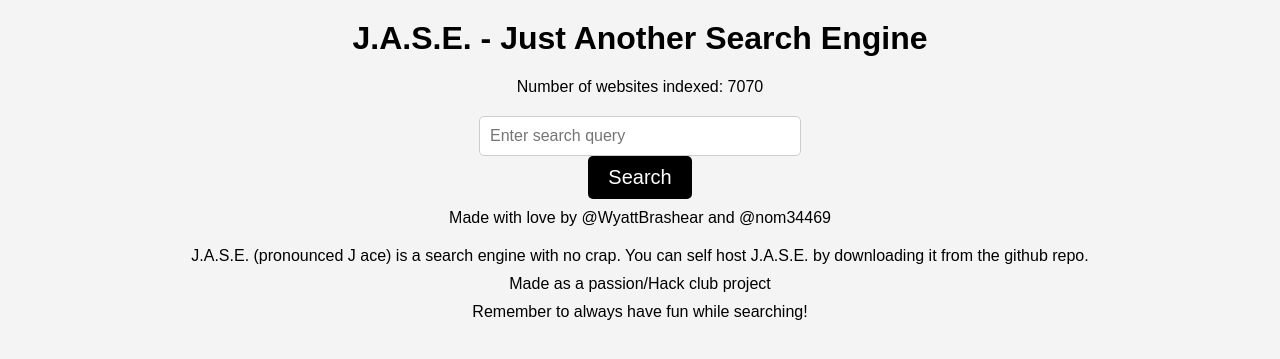
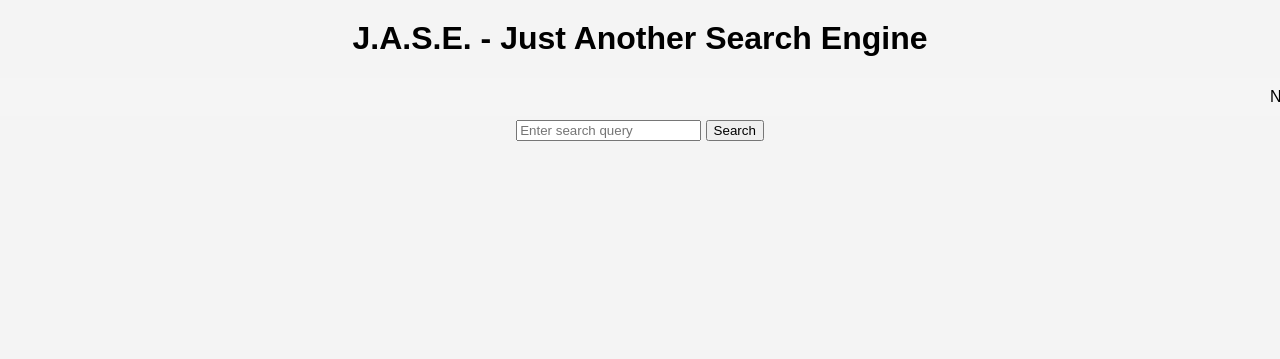
Before and after one commit to 507-Software/jasesearchengine, a Flask app: page / in a window 1280 px wide. Shown: the top 359 px of the page. Run offline with Flask 3, Linux system fonts and the light colour scheme; data comes from the database, SQL or seed files in the repository; parts of the project's set-up code (start-up, migrations or seed data) failed here and were passed over.

Commit message:
Update index.html

```diff
--- a/templates/index.html
+++ b/templates/index.html
@@ -22,50 +22,14 @@
             background-color: whitesmoke;
             padding: 10px;
         }
-        form {
-            margin: 20px 0;
-        }
-        input[type="text"] {
-            padding: 10px;
-            font-size: 16px;
-            width: 300px;
-            border: 1px solid #ccc;
-            border-radius: 5px;
-        }
-        button {
-            padding: 10px 20px;
-            color: white;
-            background-color: black;
-            border: none;
-            border-radius: 5px;
-            font-size: 20px;
-            cursor: pointer;
-        }
-        button:hover {
-            background-color: #333;
-        }
-        a {
-            color: black;
-            text-decoration: none;
-        }
-        a:hover {
-            text-decoration: underline;
-        }
-        p {
-            margin: 10px 0;
-        }
     </style>
 </head>
 <body>
     <h1>J.A.S.E. - Just Another Search Engine</h1>
-    <p>Number of websites indexed: {{ website_count }}</p>
+    <marquee>Number of websites indexed: {{ website_count }}</marquee>
     <form action="/search" method="get">
-        <div><input type="text" name="query" placeholder="Enter search query"></div>
+        <input type="text" name="query" placeholder="Enter search query">
         <button type="submit">Search</button>
-        <p>Made with love by <a href="https://github.com/WyattBrashear">@WyattBrashear</a> and <a href="https://github.com/nom34469">@nom34469</a></p>
     </form>
-    <p>J.A.S.E. (pronounced J ace) is a search engine with no crap. You can self host J.A.S.E. by downloading it from the github repo.</p>
-    <p>Made as a passion/Hack club project</p>
-    <p>Remember to always have fun while searching!</p>
 </body>
 </html>
```
